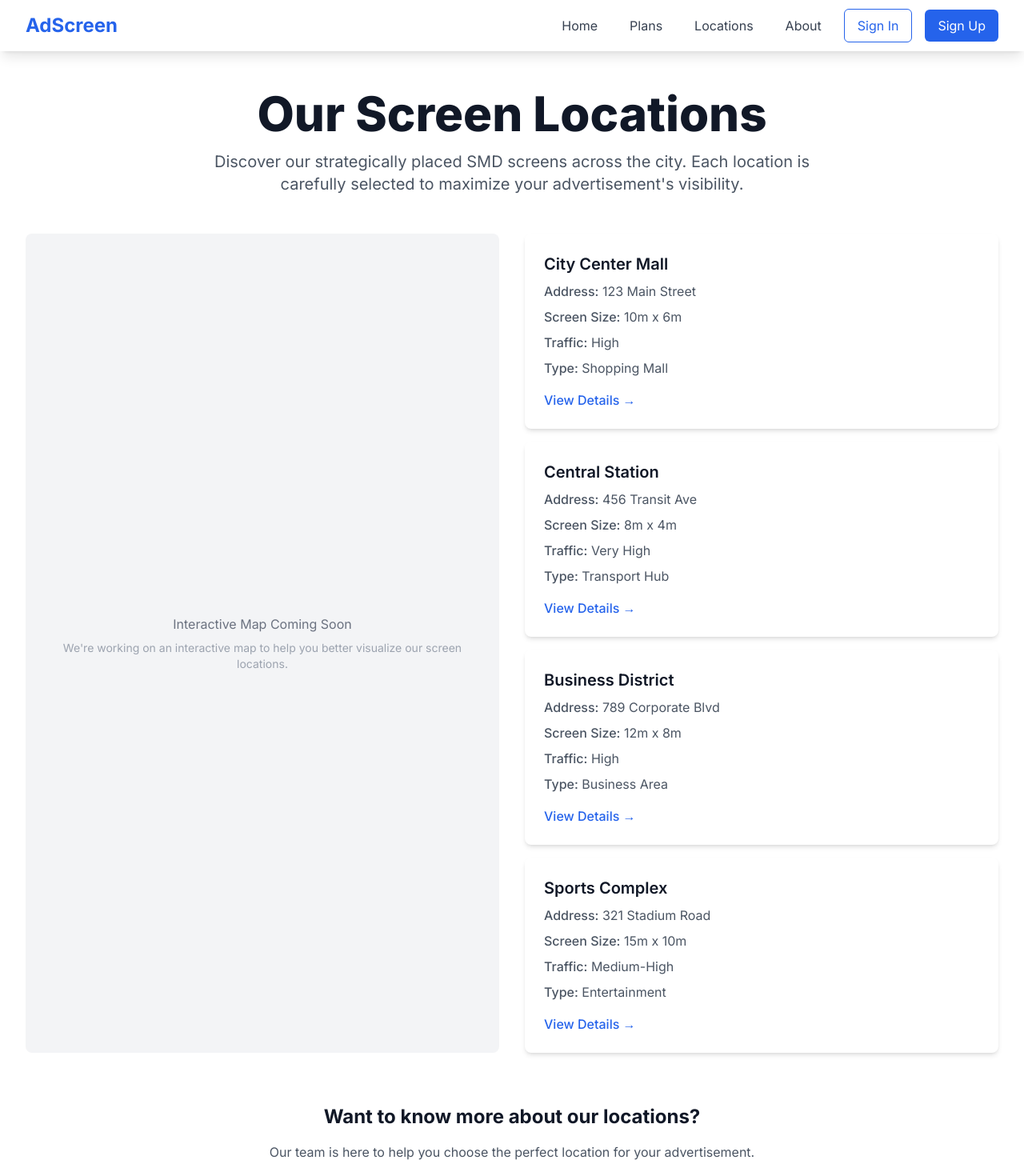
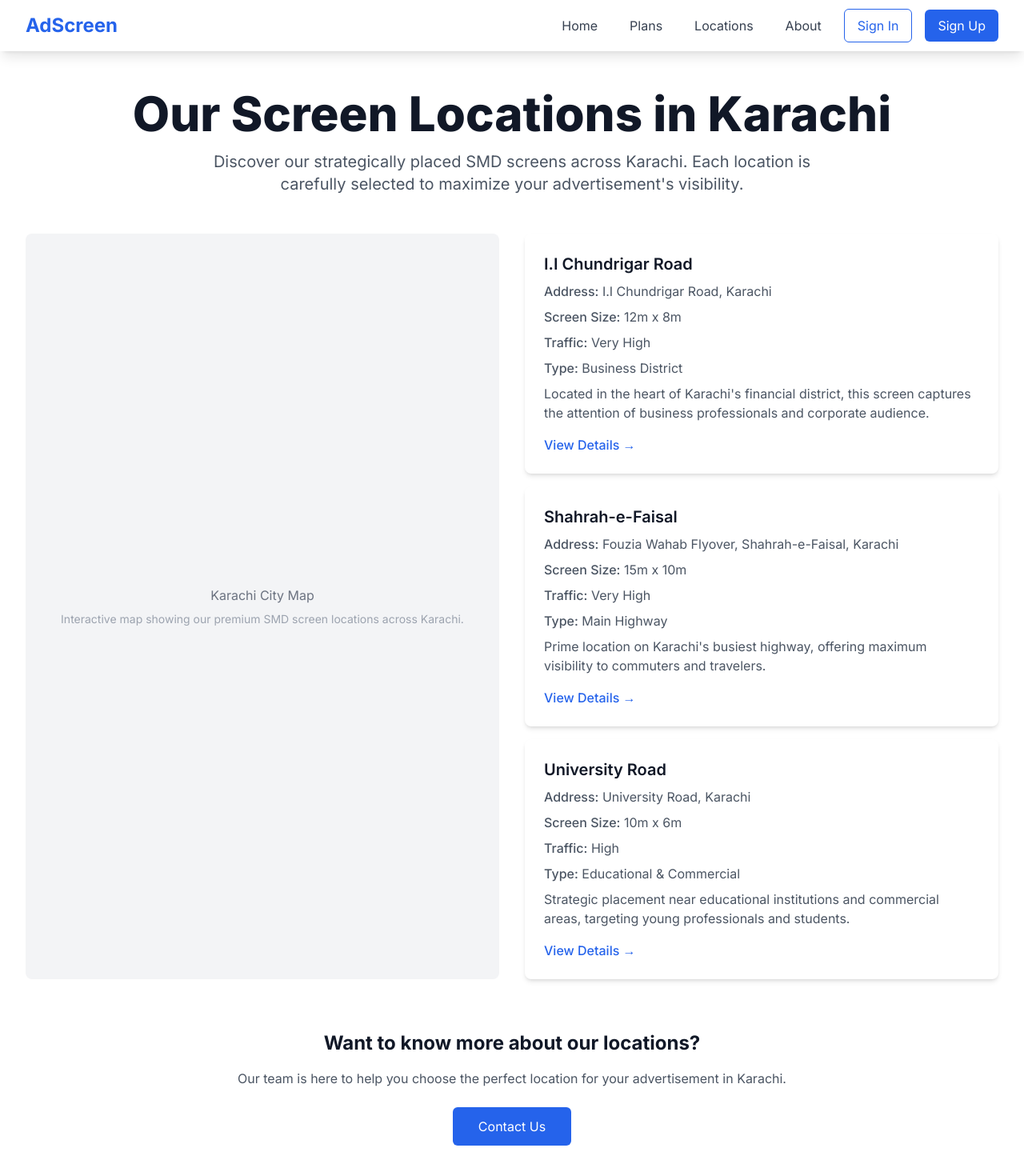
Before and after one commit to itxsamad1/Advertising-App, a Next.js app: page /locations in a window 1280 px wide. Shown: the top 1470 px of the page at 80% size. Built offline with nearby package versions, Linux system fonts and the light colour scheme.

Commit message:
Update locations for Karachi, make plans interactive, update team section

```diff
--- a/src/app/_components/PlansSection.jsx
+++ b/src/app/_components/PlansSection.jsx
@@ -1,8 +1,13 @@
+'use client';
+import { useState } from 'react';
+
 const PlansSection = () => {
+  const [selectedPlan, setSelectedPlan] = useState(null);
+
   const plans = [
     {
       name: 'Basic',
-      price: '499',
+      price: '15,000',
       duration: 'per day',
       features: [
         '4 Hours Screen Time',
@@ -16,7 +21,7 @@ const PlansSection = () => {
     },
     {
       name: 'Professional',
-      price: '1,999',
+      price: '75,000',
       duration: 'per week',
       features: [
         '8 Hours Screen Time',
@@ -27,11 +32,11 @@ const PlansSection = () => {
         'Peak Hour Slots'
       ],
       description: 'Ideal for growing businesses and medium-term campaigns',
-      featured: true
+      featured: false
     },
     {
       name: 'Enterprise',
-      price: '5,999',
+      price: '250,000',
       duration: 'per month',
       features: [
         '24/7 Screen Time',
@@ -47,6 +52,12 @@ const PlansSection = () => {
     }
   ];
 
+  const handlePlanSelect = (plan) => {
+    setSelectedPlan(plan);
+    // You can add more functionality here, like opening a modal or redirecting to a checkout page
+    console.log('Selected plan:', plan.name);
+  };
+
   return (
     <div className="bg-gray-50 py-12 sm:py-16 lg:py-20">
       <div className="max-w-7xl mx-auto px-4 sm:px-6 lg:px-8">
@@ -55,7 +66,7 @@ const PlansSection = () => {
             Choose Your Advertising Plan
           </h2>
           <p className="mt-4 text-xl text-gray-600">
-            Select the perfect plan that matches your advertising needs
+            Select the perfect plan that matches your advertising needs in Karachi
           </p>
         </div>
 
@@ -63,23 +74,18 @@ const PlansSection = () => {
           {plans.map((plan) => (
             <div
               key={plan.name}
-              className={'relative p-8 bg-white border ' +
-                (plan.featured ? 'border-blue-600' : 'border-gray-200') +
-                ' rounded-2xl shadow-sm flex flex-col'}
+              className={`relative p-8 bg-white border rounded-2xl shadow-sm flex flex-col transition-all duration-300 ${
+                selectedPlan?.name === plan.name
+                  ? 'border-blue-600 transform scale-105'
+                  : 'border-gray-200 hover:border-blue-300'
+              }`}
+              onClick={() => handlePlanSelect(plan)}
             >
-              {plan.featured && (
-                <div className="absolute top-0 p-4 transform -translate-y-1/2">
-                  <span className="inline-flex px-4 py-1 rounded-full text-sm font-semibold tracking-wide uppercase bg-blue-100 text-blue-600">
-                    Most Popular
-                  </span>
-                </div>
-              )}
-
               <div className="mb-6">
                 <h3 className="text-2xl font-semibold text-gray-900">{plan.name}</h3>
                 <p className="mt-2 text-gray-500">{plan.description}</p>
                 <p className="mt-8">
-                  <span className="text-4xl font-extrabold text-gray-900">₹{plan.price}</span>
+                  <span className="text-4xl font-extrabold text-gray-900">₨{plan.price}</span>
                   <span className="text-base font-medium text-gray-500">{plan.duration}</span>
                 </p>
               </div>
@@ -108,17 +114,35 @@ const PlansSection = () => {
               </ul>
 
               <button
-                className={'mt-8 block w-full py-3 px-6 border border-transparent rounded-md text-center font-medium ' +
-                  (plan.featured
+                onClick={() => handlePlanSelect(plan)}
+                className={`mt-8 block w-full py-3 px-6 border border-transparent rounded-md text-center font-medium transition-colors ${
+                  selectedPlan?.name === plan.name
                     ? 'bg-blue-600 text-white hover:bg-blue-700'
-                    : 'bg-blue-50 text-blue-600 hover:bg-blue-100')
-                }
+                    : 'bg-blue-50 text-blue-600 hover:bg-blue-100'
+                }`}
               >
-                Select {plan.name} Plan
+                {selectedPlan?.name === plan.name ? 'Selected' : `Select ${plan.name} Plan`}
               </button>
             </div>
           ))}
         </div>
+
+        {selectedPlan && (
+          <div className="mt-12 text-center">
+            <p className="text-lg text-gray-600 mb-4">
+              You've selected the <span className="font-semibold">{selectedPlan.name}</span> plan
+            </p>
+            <button
+              onClick={() => {
+                // Add checkout or contact functionality
+                console.log('Proceeding with plan:', selectedPlan.name);
+              }}
+              className="inline-flex items-center px-6 py-3 border border-transparent text-base font-medium rounded-md shadow-sm text-white bg-blue-600 hover:bg-blue-700"
+            >
+              Proceed with {selectedPlan.name} Plan
+            </button>
+          </div>
+        )}
       </div>
     </div>
   );
--- a/src/app/about/page.jsx
+++ b/src/app/about/page.jsx
@@ -1,26 +1,26 @@
 export default function AboutPage() {
   const stats = [
-    { label: 'Screens Deployed', value: '50+' },
-    { label: 'Cities Covered', value: '5' },
-    { label: 'Daily Viewers', value: '1M+' },
-    { label: 'Happy Clients', value: '200+' }
+    { label: 'Screens Deployed', value: '15+' },
+    { label: 'Locations in Karachi', value: '3' },
+    { label: 'Daily Viewers', value: '500K+' },
+    { label: 'Happy Clients', value: '50+' }
   ];
 
   const team = [
     {
-      name: 'Sarah Johnson',
+      name: 'Person 1',
       role: 'CEO & Founder',
-      bio: 'With over 15 years in digital advertising, Sarah leads our vision for the future of outdoor advertising.'
+      bio: 'Leading the vision and strategy of our digital advertising solutions with extensive experience in the industry.'
     },
     {
-      name: 'Michael Chen',
+      name: 'Person 2',
       role: 'Technical Director',
-      bio: 'Michael ensures our SMD screens are equipped with the latest technology for optimal performance.'
+      bio: 'Managing our technical infrastructure and ensuring optimal performance of our SMD screens across Karachi.'
     },
     {
-      name: 'Emma Williams',
+      name: 'Person 3',
       role: 'Client Success Manager',
-      bio: 'Emma works closely with our clients to ensure their advertising campaigns exceed expectations.'
+      bio: 'Dedicated to ensuring client satisfaction and maximizing the impact of advertising campaigns.'
     }
   ];
 
@@ -33,7 +33,7 @@ export default function AboutPage() {
             About AdScreen
           </h1>
           <p className="mt-4 text-xl text-gray-600 max-w-3xl mx-auto">
-            We're revolutionizing outdoor advertising with cutting-edge SMD screen technology and data-driven insights.
+            Revolutionizing outdoor advertising in Karachi with cutting-edge SMD screen technology and data-driven insights.
           </p>
         </div>
 
@@ -56,7 +56,7 @@ export default function AboutPage() {
             <div className="bg-white rounded-lg shadow-md p-6">
               <h3 className="text-xl font-semibold text-gray-900 mb-4">Vision</h3>
               <p className="text-gray-600">
-                To transform urban advertising landscapes with innovative digital solutions that create meaningful connections between brands and audiences.
+                To transform Karachi's advertising landscape with innovative digital solutions that create meaningful connections between brands and audiences.
               </p>
             </div>
             <div className="bg-white rounded-lg shadow-md p-6">
@@ -75,7 +75,7 @@ export default function AboutPage() {
             {team.map((member) => (
               <div key={member.name} className="bg-white rounded-lg shadow-md p-6">
                 <div className="w-20 h-20 bg-blue-100 rounded-full mx-auto mb-4 flex items-center justify-center">
-                  <span className="text-2xl text-blue-600">{member.name[0]}</span>
+                  <span className="text-2xl text-blue-600">{member.name[7]}</span>
                 </div>
                 <h3 className="text-xl font-semibold text-gray-900 text-center mb-2">{member.name}</h3>
                 <p className="text-blue-600 text-center text-sm mb-4">{member.role}</p>
@@ -89,7 +89,7 @@ export default function AboutPage() {
         <div className="mt-16 text-center">
           <h2 className="text-2xl font-bold text-gray-900">Want to learn more?</h2>
           <p className="mt-4 text-gray-600">
-            We'd love to hear from you and discuss how we can help your business grow.
+            We'd love to hear from you and discuss how we can help your business grow in Karachi.
           </p>
           <button className="mt-6 bg-blue-600 text-white px-8 py-3 rounded-md hover:bg-blue-700 transition-colors">
             Get in Touch
--- a/src/app/locations/page.jsx
+++ b/src/app/locations/page.jsx
@@ -4,35 +4,30 @@ import { useState } from 'react';
 const locations = [
   {
     id: 1,
-    name: 'City Center Mall',
-    address: '123 Main Street',
-    screenSize: '10m x 6m',
-    traffic: 'High',
-    type: 'Shopping Mall'
+    name: 'I.I Chundrigar Road',
+    address: 'I.I Chundrigar Road, Karachi',
+    screenSize: '12m x 8m',
+    traffic: 'Very High',
+    type: 'Business District',
+    description: 'Located in the heart of Karachi\'s financial district, this screen captures the attention of business professionals and corporate audience.'
   },
   {
     id: 2,
-    name: 'Central Station',
-    address: '456 Transit Ave',
-    screenSize: '8m x 4m',
+    name: 'Shahrah-e-Faisal',
+    address: 'Fouzia Wahab Flyover, Shahrah-e-Faisal, Karachi',
+    screenSize: '15m x 10m',
     traffic: 'Very High',
-    type: 'Transport Hub'
+    type: 'Main Highway',
+    description: 'Prime location on Karachi\'s busiest highway, offering maximum visibility to commuters and travelers.'
   },
   {
     id: 3,
-    name: 'Business District',
-    address: '789 Corporate Blvd',
-    screenSize: '12m x 8m',
+    name: 'University Road',
+    address: 'University Road, Karachi',
+    screenSize: '10m x 6m',
     traffic: 'High',
-    type: 'Business Area'
-  },
-  {
-    id: 4,
-    name: 'Sports Complex',
-    address: '321 Stadium Road',
-    screenSize: '15m x 10m',
-    traffic: 'Medium-High',
-    type: 'Entertainment'
+    type: 'Educational & Commercial',
+    description: 'Strategic placement near educational institutions and commercial areas, targeting young professionals and students.'
   }
 ];
 
@@ -44,10 +39,10 @@ export default function LocationsPage() {
       <div className="max-w-7xl mx-auto px-4 sm:px-6 lg:px-8 py-12">
         <div className="text-center mb-12">
           <h1 className="text-4xl font-extrabold text-gray-900 sm:text-5xl lg:text-6xl">
-            Our Screen Locations
+            Our Screen Locations in Karachi
           </h1>
           <p className="mt-4 text-xl text-gray-600 max-w-3xl mx-auto">
-            Discover our strategically placed SMD screens across the city. Each location is carefully selected to maximize your advertisement's visibility.
+            Discover our strategically placed SMD screens across Karachi. Each location is carefully selected to maximize your advertisement's visibility.
           </p>
         </div>
 
@@ -55,8 +50,8 @@ export default function LocationsPage() {
           {/* Map Placeholder */}
           <div className="bg-gray-100 rounded-lg p-6 min-h-[400px] flex items-center justify-center">
             <div className="text-center">
-              <p className="text-gray-500 mb-2">Interactive Map Coming Soon</p>
-              <p className="text-sm text-gray-400">We're working on an interactive map to help you better visualize our screen locations.</p>
+              <p className="text-gray-500 mb-2">Karachi City Map</p>
+              <p className="text-sm text-gray-400">Interactive map showing our premium SMD screen locations across Karachi.</p>
             </div>
           </div>
 
@@ -74,6 +69,7 @@ export default function LocationsPage() {
                   <p className="text-gray-600"><span className="font-medium">Screen Size:</span> {location.screenSize}</p>
                   <p className="text-gray-600"><span className="font-medium">Traffic:</span> {location.traffic}</p>
                   <p className="text-gray-600"><span className="font-medium">Type:</span> {location.type}</p>
+                  <p className="text-gray-600 mt-2">{location.description}</p>
                 </div>
                 <button className="mt-4 text-blue-600 hover:text-blue-700 font-medium">
                   View Details →
@@ -87,7 +83,7 @@ export default function LocationsPage() {
         <div className="mt-16 text-center">
           <h2 className="text-2xl font-bold text-gray-900">Want to know more about our locations?</h2>
           <p className="mt-4 text-gray-600">
-            Our team is here to help you choose the perfect location for your advertisement.
+            Our team is here to help you choose the perfect location for your advertisement in Karachi.
           </p>
           <button className="mt-6 bg-blue-600 text-white px-8 py-3 rounded-md hover:bg-blue-700 transition-colors">
             Contact Us
```
